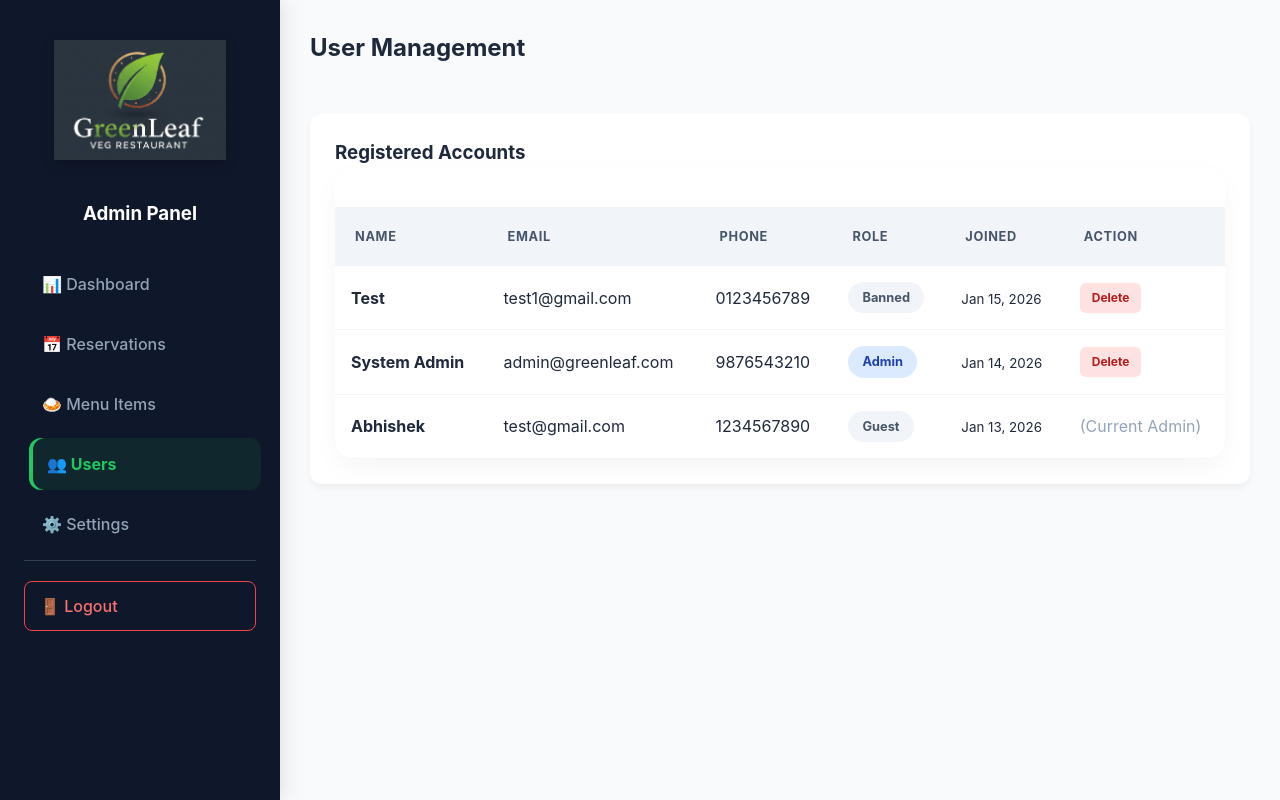
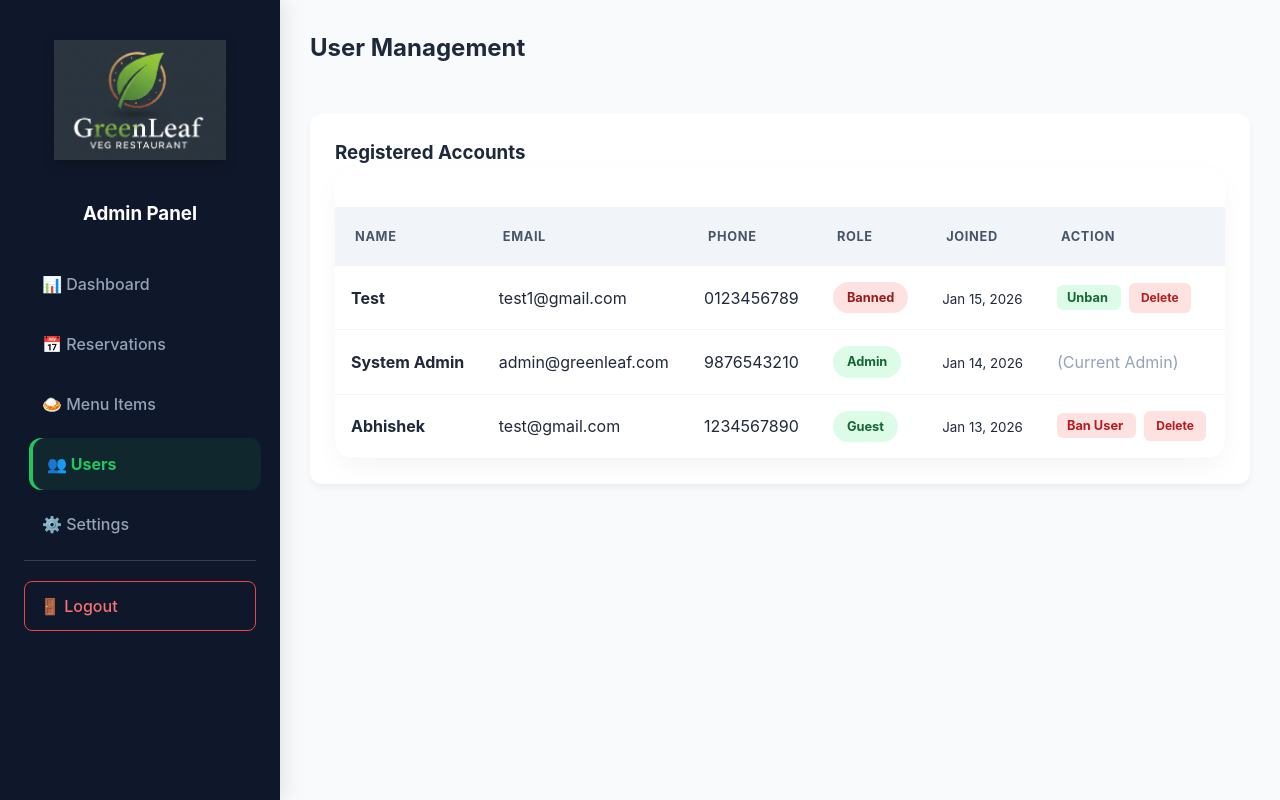
Before and after one commit to abhishek-2006/restaurant-management-system, a PHP site: page /admin/manage-users.php in a window 1280 px wide. Run offline with PHP 8.4, Linux system fonts and the light colour scheme; a user stored in the database is signed in; data comes from the database, SQL or seed files in the repository; both versions use the stored data as it was after the commit.

Commit message:
Implement user banning feature: add functionality to ban/unban users in the admin panel and restrict reservations for banned users

```diff
--- a/admin/assets/css/admin-styles.css
+++ b/admin/assets/css/admin-styles.css
@@ -279,6 +279,8 @@
     color: var(--text-muted);
     background: #f1f5f9;
     padding: 16px;
+    border-bottom: 20px solid #215ead;
+    text-align: center;
 }
 
 .admin-table td {
@@ -446,6 +448,7 @@
 .badge-ongoing { background: #dbeafe; color: #1e40af; }
 .badge-completed { background: #dcfce7; color: #166534; }
 .badge-cancelled { background: #fee2e2; color: #991b1b; }
+.badge-danger { background: #fee2e2; color: #991b1b; }
 
 .action-btn {
     padding: 5px 10px;
@@ -453,7 +456,11 @@
     text-decoration: none;
     font-size: 0.8rem;
     font-weight: bold;
+    transition: all 0.3s ease;
+    justify-content: center;
 }
+.action-btn.ban { background: #fee2e2; color: #b91c1c; padding: 5px 10px; border-radius: 6px; margin-right: 8px;}
+.action-btn.unban { background: #dcfce7; color: #166534; padding: 5px 10px; border-radius: 6px; margin-right: 8px;}
 .checkin { background: #1e40af; color: white; }
 .complete { background: #166534; color: white; }
 
--- a/admin/manage-users.php
+++ b/admin/manage-users.php
@@ -4,6 +4,14 @@
 
 if (!isset($_SESSION['user_id']) || $_SESSION['role'] !== 'admin') {
     header("Location: index.php");
+    exit();
+}
+
+if (isset($_GET['ban_id'])) {
+    $target_id = intval($_GET['ban_id']);
+    $stmt = $dbh->prepare("UPDATE users SET role = IF(role='banned', 'guest', 'banned') WHERE user_id = ? AND role != 'admin'");
+    $stmt->execute([$target_id]);
+    header("Location: manage-users.php");
     exit();
 }
 
@@ -71,13 +79,17 @@
                                     <td><?php echo htmlspecialchars($user['email']); ?></td>
                                     <td><?php echo htmlspecialchars($user['phone'] ?? 'N/A'); ?></td>
                                     <td>
-                                    <span class="badge" style="background: <?php echo ($user['role'] == 'admin') ? '#dbeafe' : '#f1f5f9'; ?>; color: <?php echo ($user['role'] == 'admin') ? '#1e40af' : '#475569'; ?>;">
+                                        <span class="badge <?php echo ($user['role'] == 'banned') ? 'badge-danger' : 'badge-success'; ?>">
                                             <?php echo ucfirst($user['role']); ?>
                                         </span>
                                     </td>
                                     <td><small><?php echo date('M j, Y', strtotime($user['created_at'])); ?></small></td>
                                     <td>
-                                    <?php if($user['user_id'] != $_SESSION['user_id']): ?>
+                                        <?php if($user['role'] !== 'admin'): ?>
+                                            <a href="?ban_id=<?php echo $user['user_id']; ?>"
+                                                class="action-btn <?php echo ($user['role'] == 'banned') ? 'unban' : 'ban'; ?>">
+                                            <?php echo ($user['role'] == 'banned') ? 'Unban' : 'Ban User'; ?>
+                                            </a>
                                             <a href="?delete=<?php echo $user['user_id']; ?>"
                                             class="delete-btn"
                                             onclick="return confirm('Permanently delete this user?')">Delete</a>
```
Also changed, not shown: reservation.php (+11 -1 lines), restaurant_db.sql (+8 -7 lines). Lines whose indentation alone changed are shown as unchanged.
